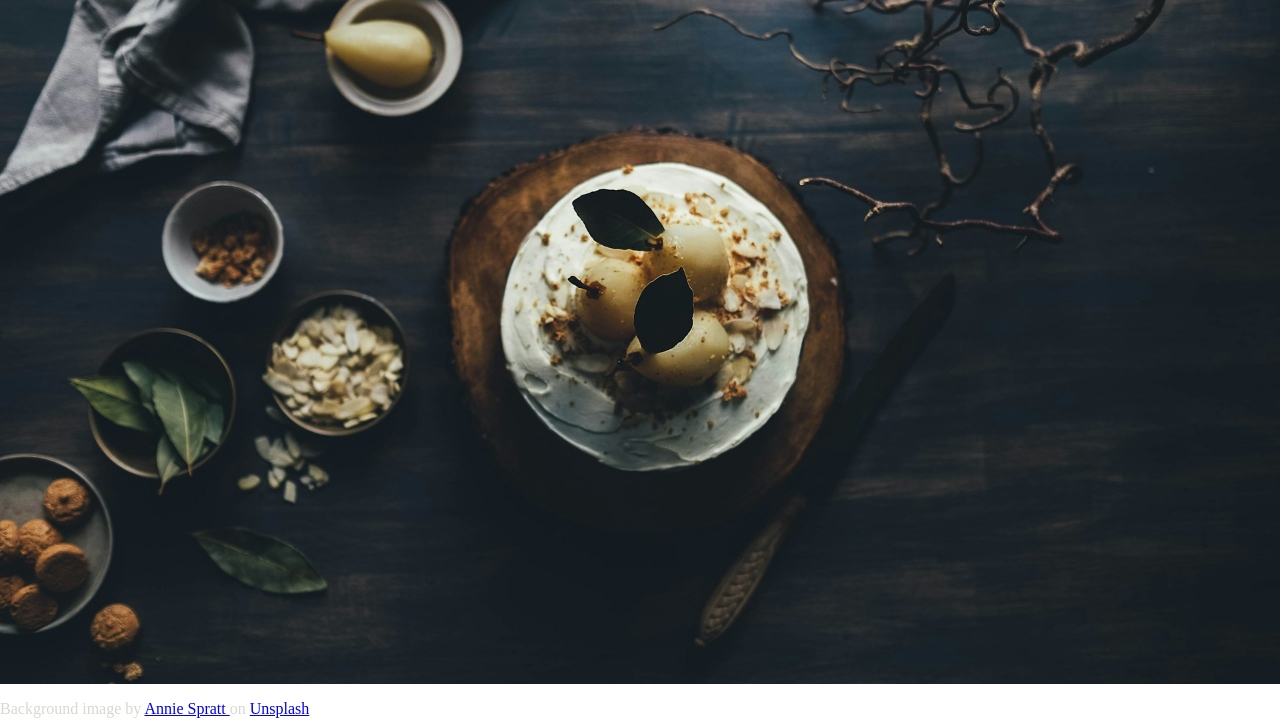
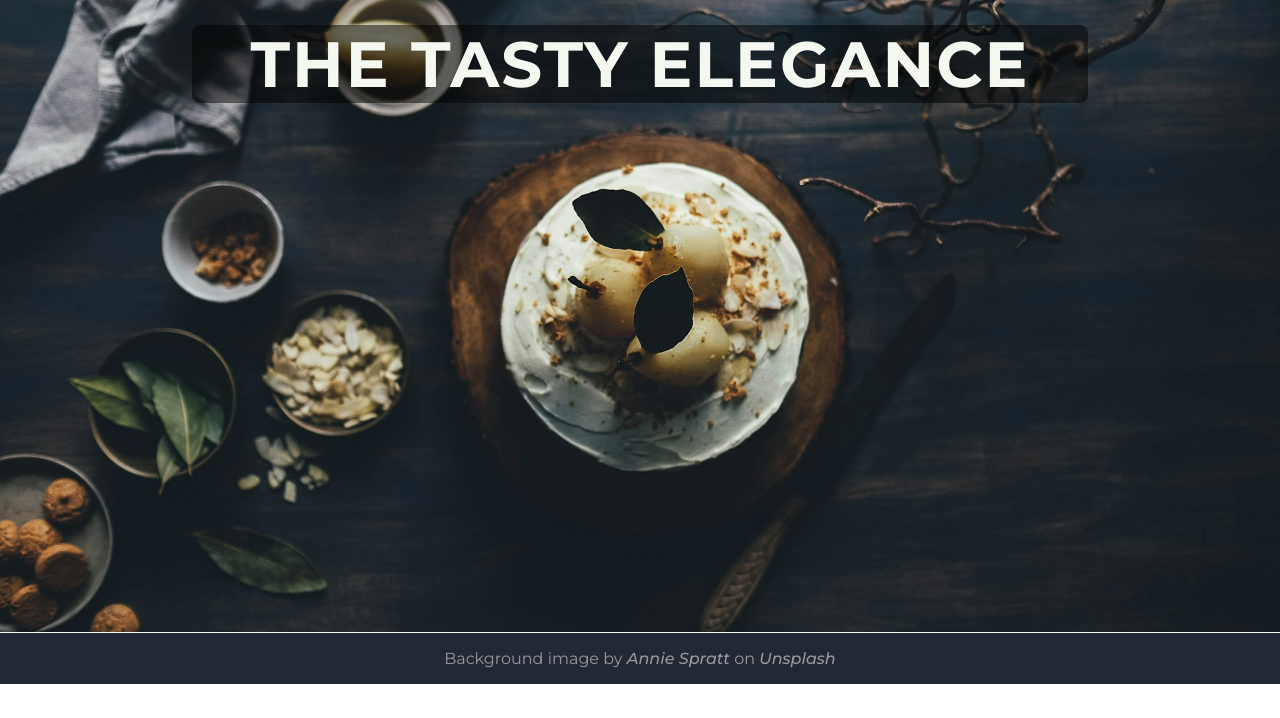
Before and after one commit to Anibvl-17/odin-restaurant-page, a website built with webpack: page src/template.html in a window 1280 px wide. Shown: the part 116-834 px from the top of the page. After the commit the page ends 800 px from the top, so only its background shows below. Built offline with nearby package versions, Linux system fonts and the light colour scheme.

Commit message:
Add footer and home-section styles

```diff
--- a/src/styles.css
+++ b/src/styles.css
@@ -1,3 +1,10 @@
+@import url('https://fonts.googleapis.com/css2?family=Montserrat:ital,wght@0,100..900;1,100..900&display=swap');
+
+:root {
+  --background-color: #222834;
+  --color-cream: #f5f8f1; /* Also used in text color */
+}
+
 * {
   box-sizing: border-box;
 }
@@ -9,30 +16,25 @@ html {
 body {
   margin: 0;
   height: 100%;
-  color: #d6d9d0;
+  color: var(--color-cream);
+  background-image: url("./img/background.jpg");
+  background-size: cover;
+  background-position: center;
+  font-family: 'Montserrat', Arial, Helvetica, sans-serif;
 }
 
 h1 {
   margin: 0;
 }
 
-#content {
-  background-image: url("./img/background.jpg");
-  background-size: cover;
-  background-position: center;
+header {
+  background-color: var(--background-color);
   width: 100%;
-  height: 100%;
-}
-
-header {
-  background-color: #222834;
-  position: fixed;
-  width: 100vw;
   display: flex;
   justify-content: space-between;
   align-items: center;
   padding-inline: 15%;
-  border-bottom: 1px solid #f5f8f1;
+  border-bottom: 1px solid var(--color-cream);
 }
 
 nav {
@@ -60,10 +62,47 @@ nav button:hover {
 }
 
 nav button.active {
-  background-color: #f5f8f1;
+  background-color: var(--color-cream);
   color: #27313a;
 }
 
 .logo {
   width: 7rem;
 }
+
+footer {
+  background-color: var(--background-color);
+  width: 100%;
+  position: absolute;
+  bottom: 0;
+  text-align: center;
+  border-top: 1px solid var(--color-cream);
+  color: hsl(from var(--color-cream) 0 0 60%);
+  font-weight: light;
+}
+
+footer a {
+  color: inherit;
+  font-weight: 500;
+  font-style: italic;
+  text-decoration: none;
+}
+
+footer a:hover {
+  text-decoration: underline;
+}
+
+.home-section {
+  background-color: rgba(0, 0, 0, 0.5);
+  margin-inline: 15%;
+  border-radius: 8px;
+}
+
+.home-title {
+  font-size: 4rem;
+  font-weight: bold;
+  text-transform: uppercase;
+  letter-spacing: 2px;
+  text-align: center;
+  margin-top: 3%
+}
```
